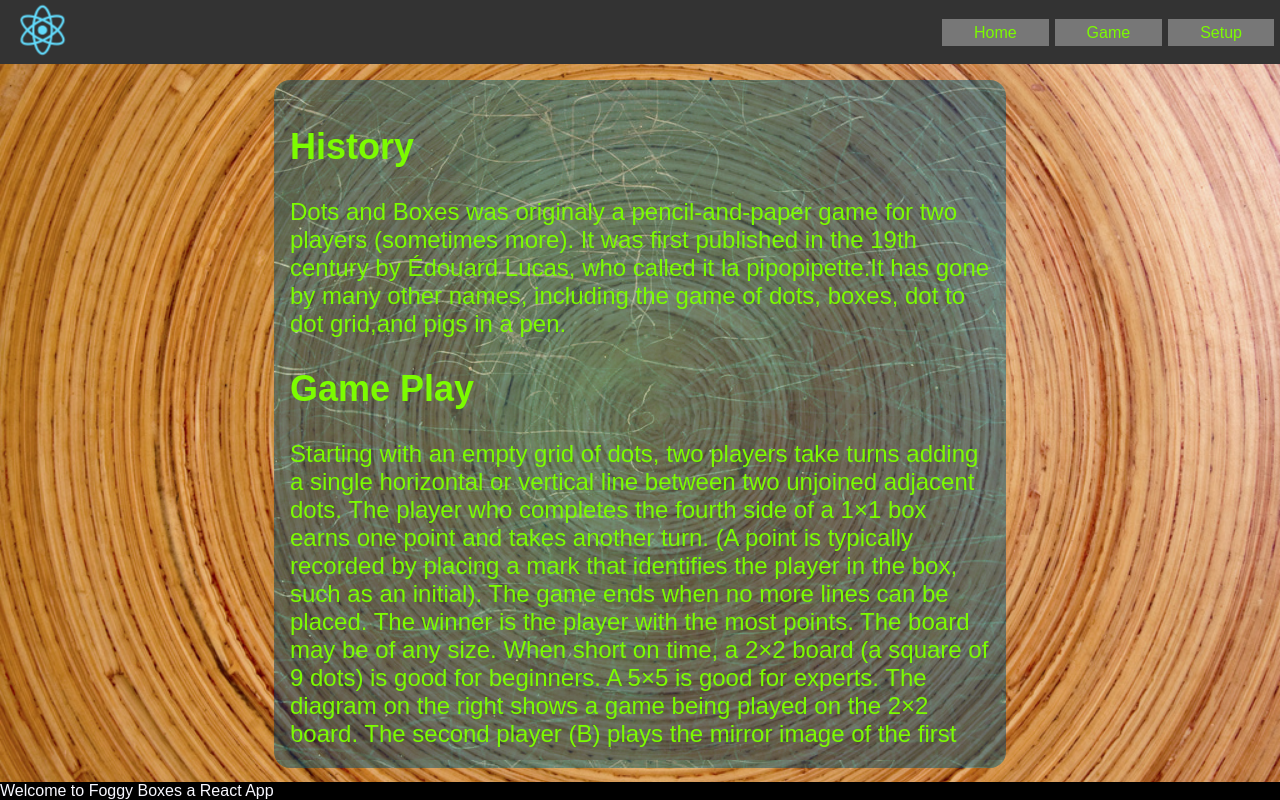
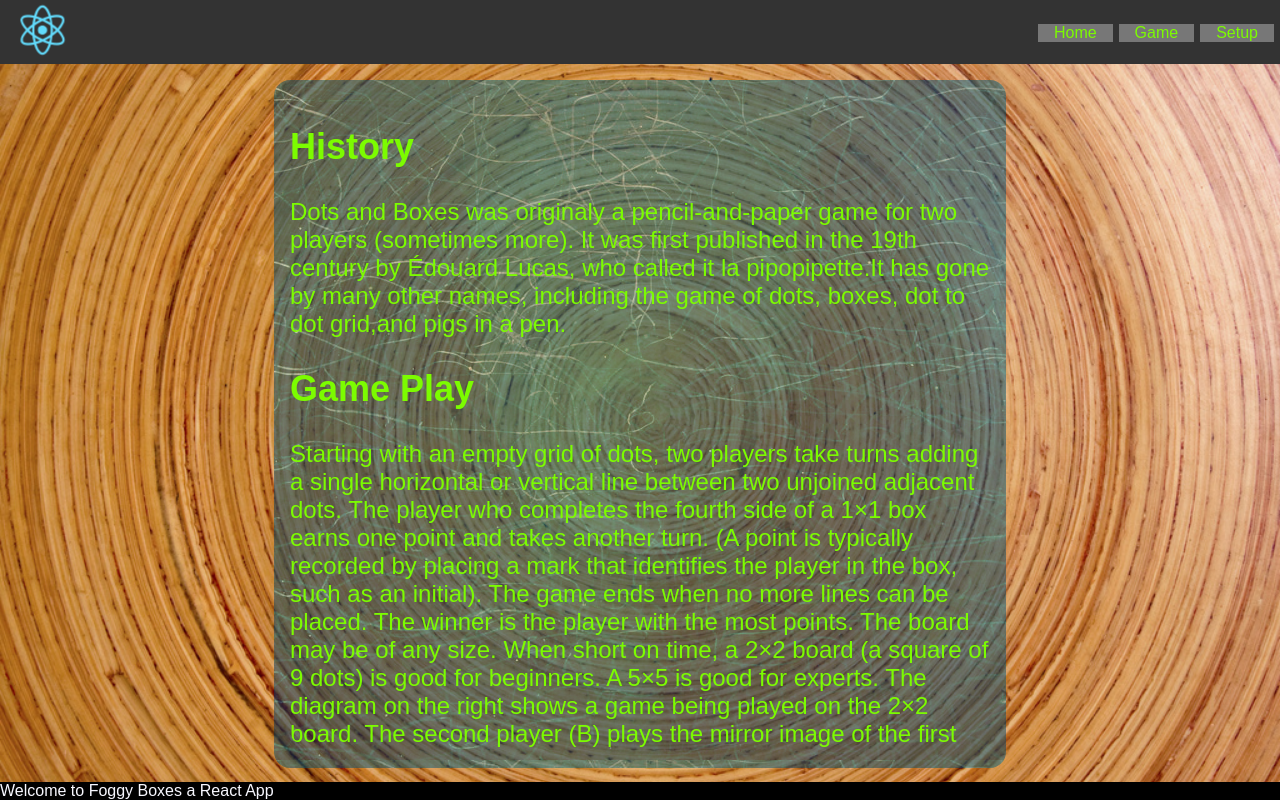
Before and after one commit to Tim3Ds/FoggyBoxs, a React (Create React App) app: page / in a window 1280 px wide. Built offline with nearby package versions, Linux system fonts and the light colour scheme.

Commit message:
Fix a link

```diff
--- a/src/App/App.css
+++ b/src/App/App.css
@@ -2,9 +2,6 @@
   text-align: center;
   height: 100vh;
   background-image: url('./wooden-frame.jpg');
-  -webkit-background-size: cover;
-  -moz-background-size: cover;
-  -o-background-size: cover;
   background-size: cover;
 }
 .App-logo {
@@ -23,8 +20,8 @@
 
 nav {
   position: absolute;
-  right: 0;
   top: 1.3em;
+  right: 0em;
   text-align: right;
   z-index: 20;
 }
@@ -32,25 +29,21 @@ nav .trigger{
   margin: 1em;
 }
 nav a{
+  display: block;
   color: lawngreen;
-  width: 100%;
-  height: 100%;
+}
+nav li a{
+  padding-left: 1em;
+  padding-right: 1em;
 }
 nav li:hover{
   border: solid 3px #333;
   background: #999;
-  padding: 0.3em;
-  padding-left: 2em;
-  padding-right: 2em;
   transition: background 300ms;
 }
 nav li{
-  display: block;
   border: solid 3px #333;
   background: #777;
-  padding: 0.3em;
-  padding-left: 2em;
-  padding-right: 2em;
   transition: background 300ms;
 }
 nav ul{
@@ -78,37 +71,33 @@ nav:hover ul{
   nav {
     position: absolute;
     right: 0;
-    top: 0.3em;
+    top: -1em;
     text-align: right;
     z-index: 20;
   }
   nav .trigger{
     display: none;
-    margin: 1em;
   }
   nav ul{
     display: block;
-    background: #777;
     text-align: center;
     padding: 0px;
     border: solid 3px #333;
   }
+  nav a{
+    display: initial;
+    color: lawngreen;
+    padding-right: 1em;
+    padding-left: 1em;
+  }
   nav li{
-    display: inline;
-    border: solid 3px #333;
-    padding: 0.3em;
-    padding-left: 2em;
-    padding-right: 2em;
+    display: inline-block;
   }
+
 
 }
 
-/*@media screen and (min-width: 550px) {
-  .App-body .img-focas {
-    width: 100%;
-    margin: 0;
-  }
-}*/
+
 
 /*@media screen and (min-width: 800px) {
   .App-body .img-focas {
```
